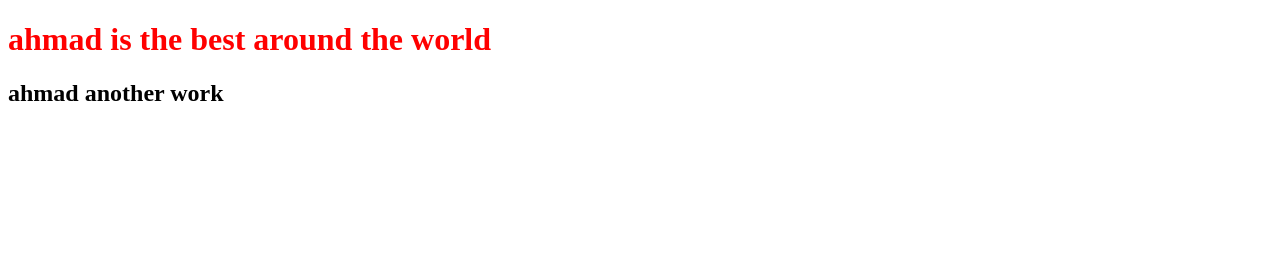
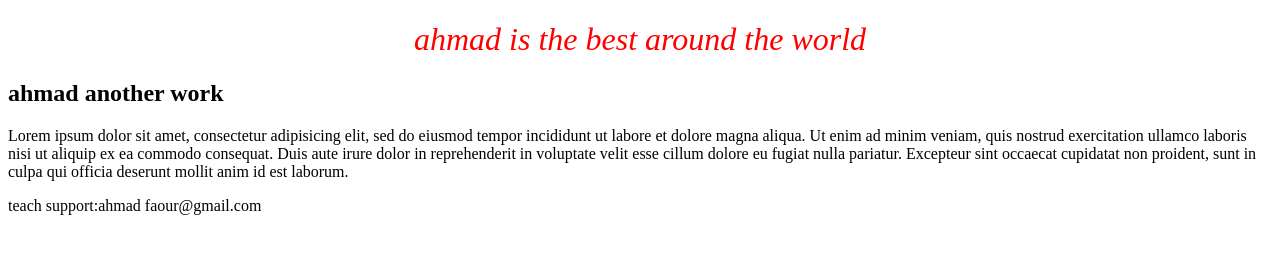
Before and after one commit to AhmadFaour9/coursert-test, a plain HTML site: page site/index.html in a window 1280 px wide. Drawn offline with Linux system fonts and the light colour scheme.

Commit message:
my alone work2

```diff
--- a/site/index.html
+++ b/site/index.html
@@ -6,7 +6,16 @@
 	<title>ahmad</title>
 </head>
 <body>
-<h1 style="color: red;">ahmad is the best around the world</h1>
+<h1 style="color: red; font-style: oblique; font-weight: 100; text-align: center;">ahmad is the best around the world</h1>
 <h2>ahmad another work</h2>
+<p>Lorem ipsum dolor sit amet, consectetur adipisicing elit, sed do eiusmod
+tempor incididunt ut labore et dolore magna aliqua. Ut enim ad minim veniam,
+quis nostrud exercitation ullamco laboris nisi ut aliquip ex ea commodo
+consequat. Duis aute irure dolor in reprehenderit in voluptate velit esse
+cillum dolore eu fugiat nulla pariatur. Excepteur sint occaecat cupidatat non
+proident, sunt in culpa qui officia deserunt mollit anim id est laborum.</p>
+<footer>
+	<p onclick="alert('welcome to my gmail');"> teach support:ahmad faour@gmail.com</p>
+</footer>
 </body>
 </html>
```
